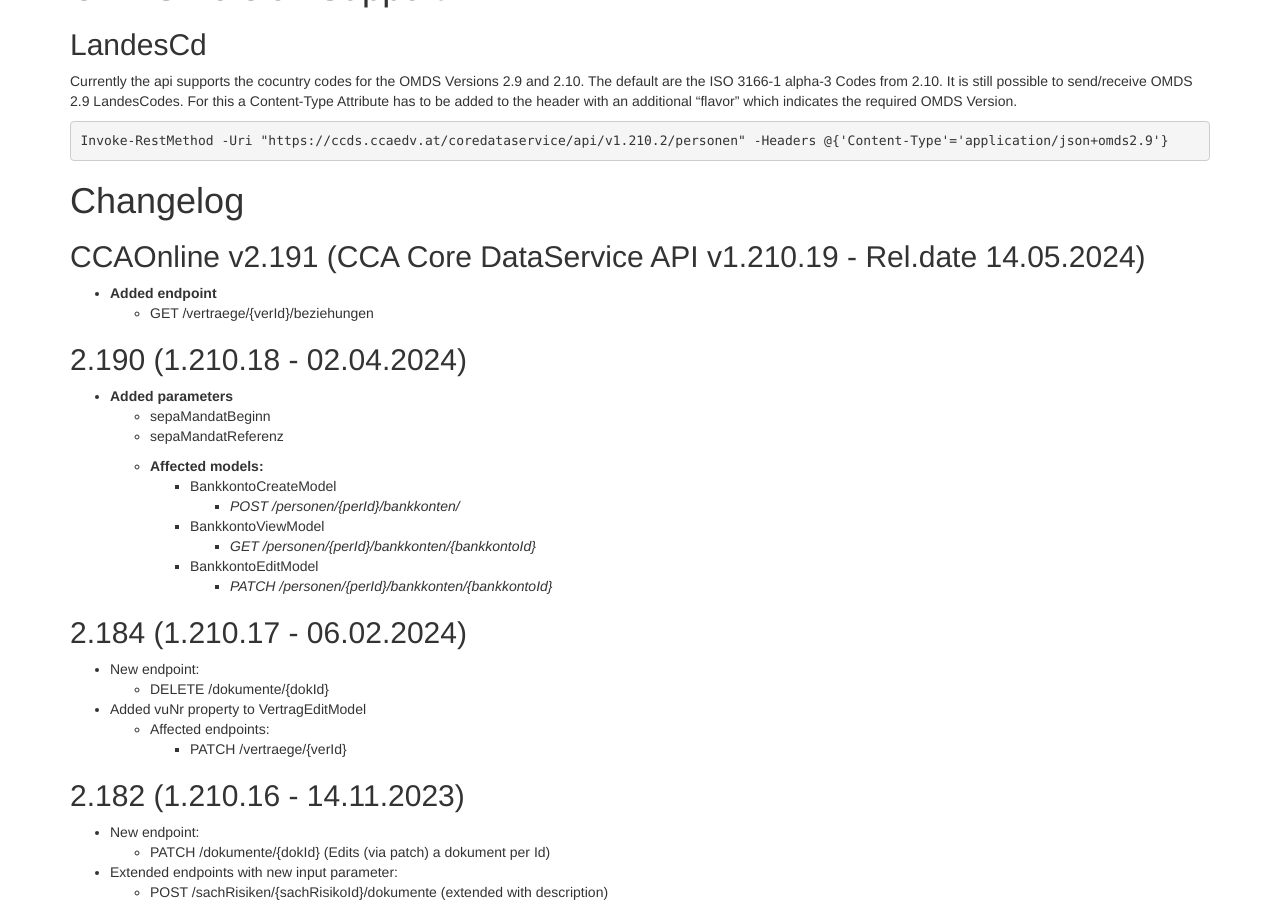
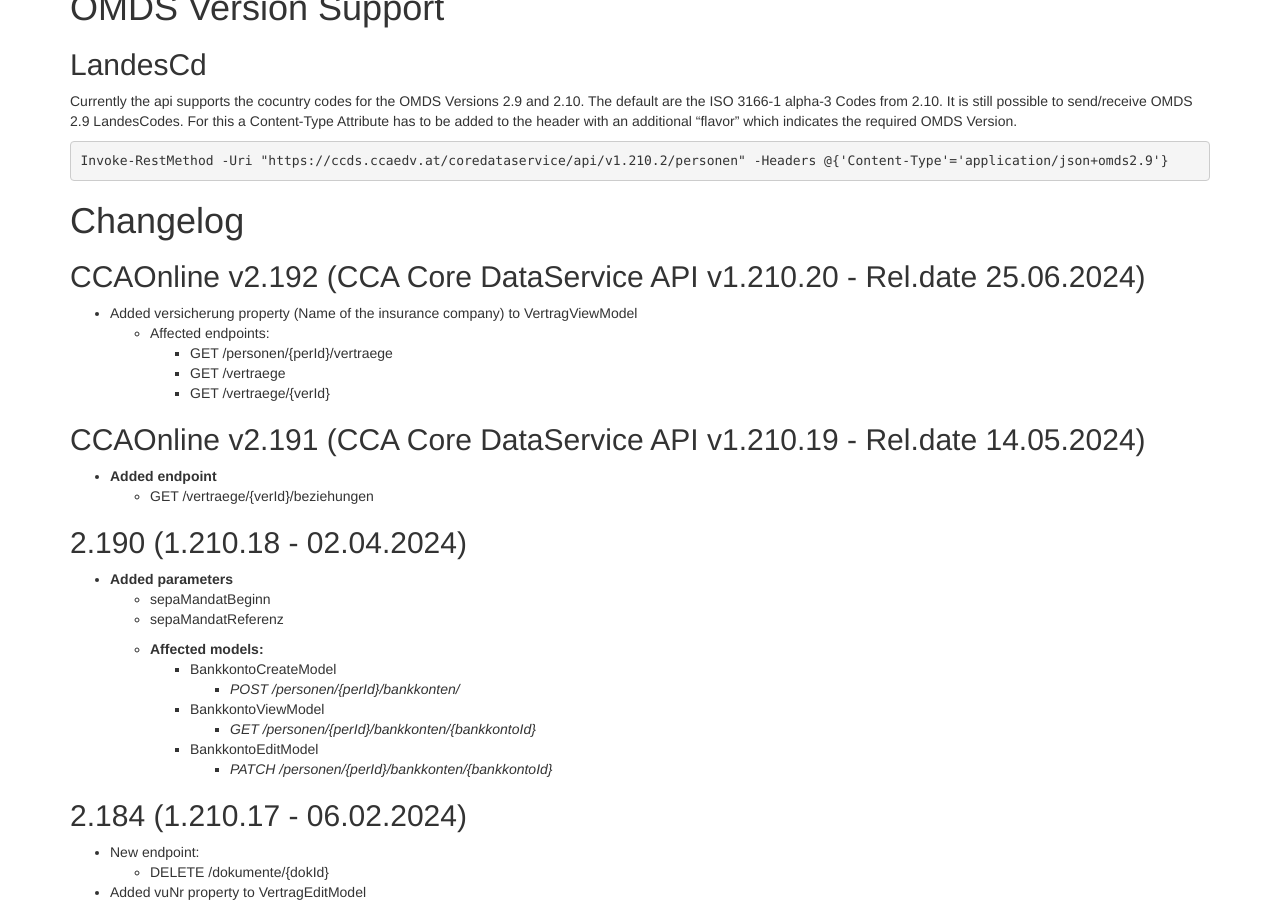
Before and after one commit to togethercca/togethercca.github.io, a Jekyll site: the page built from _pages/ccaCoreDataserviceApi.md, in a window 1280 px wide and 900 px high, scrolled down 9398 px. Built offline with Jekyll 4.4.1, drawn with Linux system fonts in a browser that asks for light colours; some of the changed text lies outside the part shown.

Commit message:
Updated CoreApi (v1.210.20)

````diff
--- a/_pages/ccaCoreDataserviceApi.md
+++ b/_pages/ccaCoreDataserviceApi.md
@@ -486,6 +486,13 @@ Invoke-RestMethod -Uri "https://ccds.ccaedv.at/coredataservice/api/v1.210.2/pers
 ```
 
 # Changelog
+## CCAOnline v2.192 (CCA Core DataService API v1.210.20 - Rel.date 25.06.2024)
+* Added versicherung property (Name of the insurance company) to VertragViewModel
+	* Affected endpoints:
+		* GET /personen/{perId}/vertraege
+		* GET /vertraege
+		* GET /vertraege/{verId}
+
 ## CCAOnline v2.191 (CCA Core DataService API v1.210.19 - Rel.date 14.05.2024)
 * **Added endpoint**
 	* GET /vertraege/{verId}/beziehungen
````
